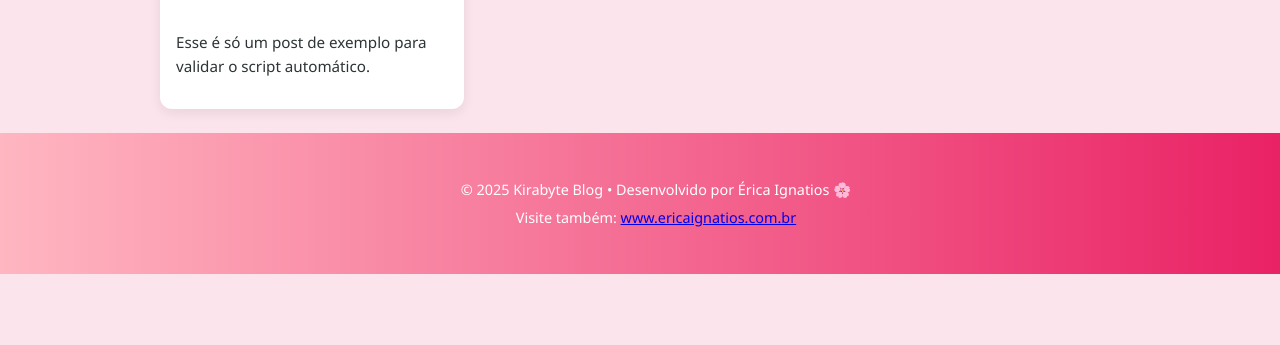
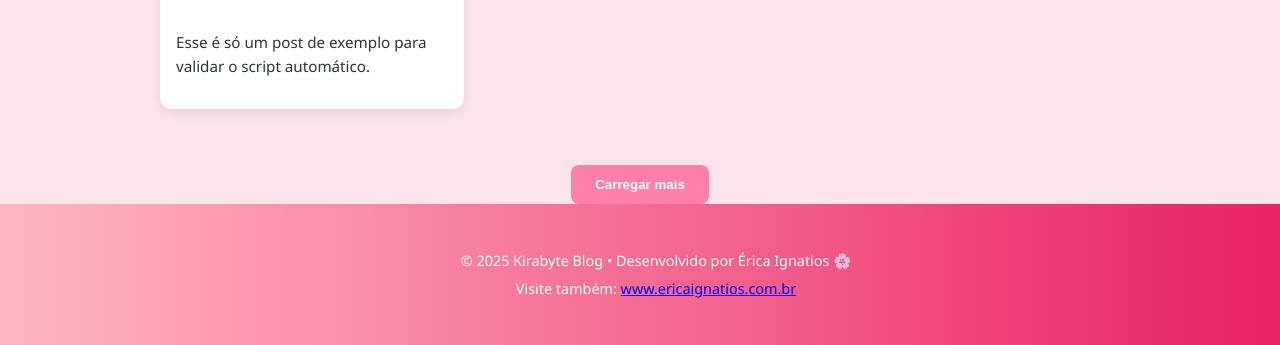
Before and after one commit to ericaabrantes/blogkirabyte, a website: page posts.html in a window 1280 px wide. Shown: the part 1056-1401 px from the top of the page. Before the commit the page ends 1330 px from the top, so only its background shows below. Drawn offline with Linux system fonts and the light colour scheme.

Commit message:
atualizacao do js e automacao

```diff
--- a/posts.html
+++ b/posts.html
@@ -37,6 +37,10 @@
       <!-- Lista de posts -->
       <div id="posts-list" class="destaques-grid"></div>
     </div>
+    <!-- Botão carregar mais -->
+<div class="carregar-mais-container">
+    <button id="btn-carregar-mais">Carregar mais</button>
+  </div>
   </section>
 
   <!-- Footer -->
--- a/style.css
+++ b/style.css
@@ -170,6 +170,26 @@
 .destaque-card {
   position: relative;
 }
+.carregar-mais-container {
+  text-align: center;
+  margin-top: 2rem;
+}
+
+#btn-carregar-mais {
+  padding: 0.75rem 1.5rem;
+  border: none;
+  background: var(--rosa-principal);
+  color: var(--branco);
+  font-weight: bold;
+  border-radius: 8px;
+  cursor: pointer;
+  transition: background 0.3s, transform 0.2s;
+}
+
+#btn-carregar-mais:hover {
+  background: var(--roxo-escuro);
+  transform: translateY(-2px);
+}
 
 
   /* ===== MENU GLOBAL ===== */
```
Also changed, not shown: 1 other file.
